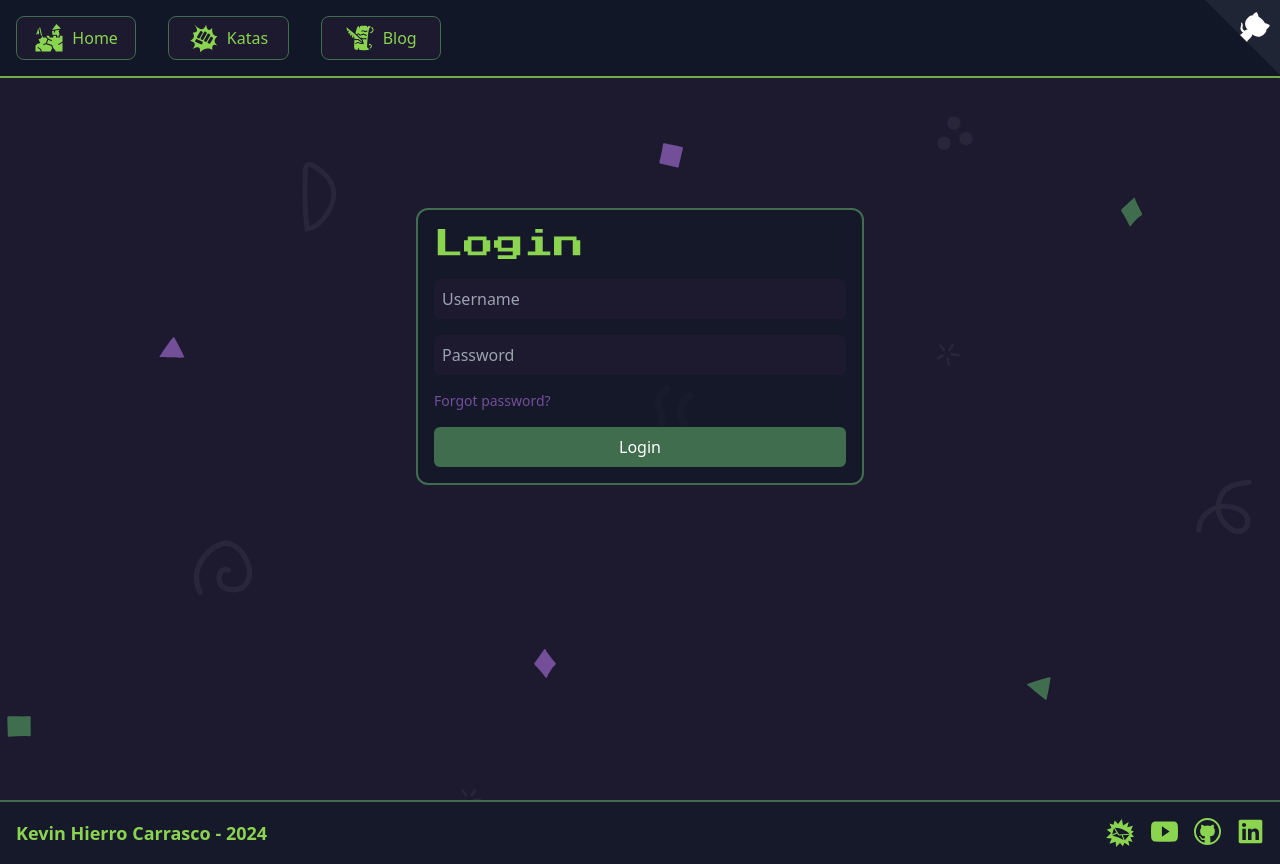
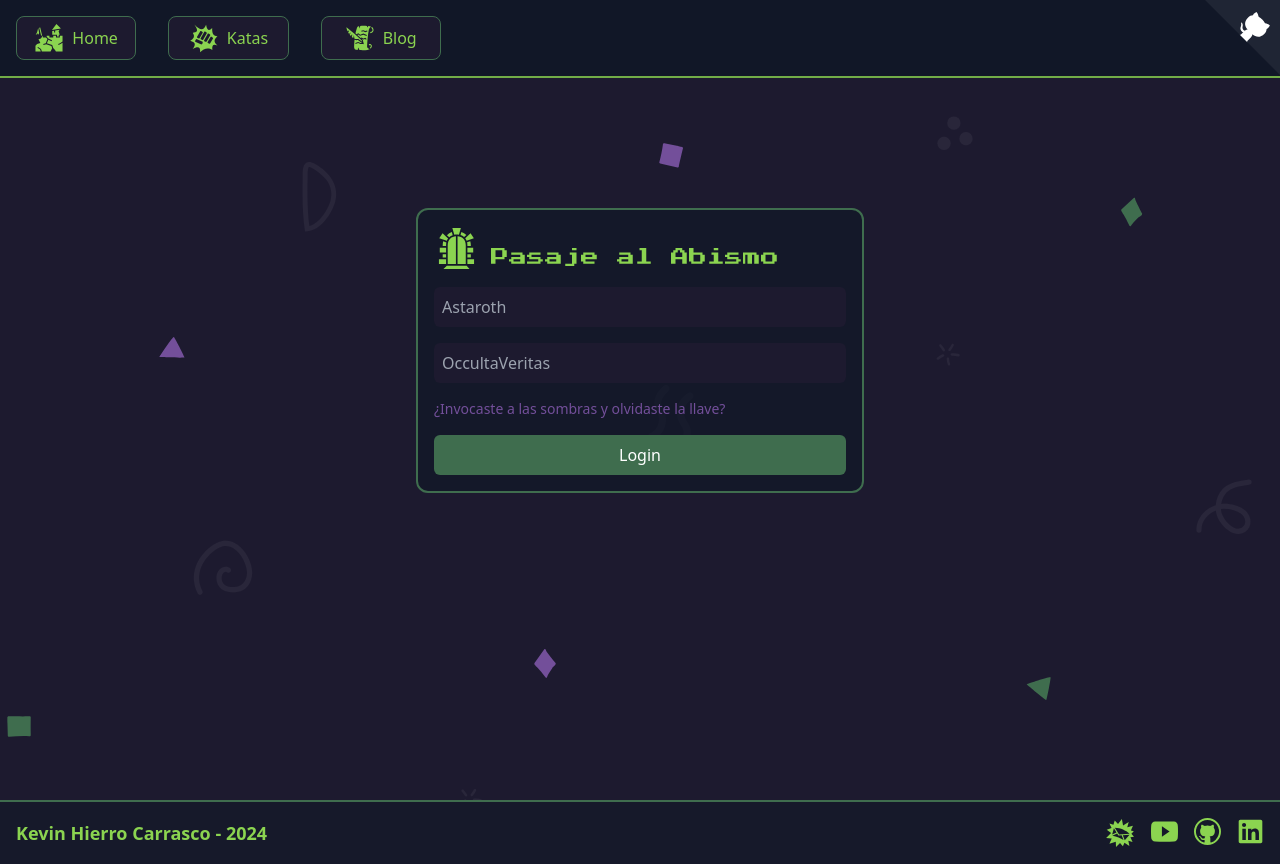
Before and after one commit to Wolfremium13/www.wolfremium.dev, a Next.js app: page /user/login in a window 1280 px wide. Built offline with nearby package versions, Linux system fonts and the light colour scheme.

Commit message:
💬 changing login phrases

```diff
--- a/src/core/user/login/ui/components/LoginForm.tsx
+++ b/src/core/user/login/ui/components/LoginForm.tsx
@@ -1,18 +1,20 @@
 import {Press_Start_2P} from "next/font/google";
+import { GiDoorway } from "react-icons/gi";
 
 const pressFont = Press_Start_2P({weight: "400", subsets: ["latin"]});
 const LoginForm = () => {
     return (
         <div className={"border-2 border-darkGreen p-4 rounded-xl w-full max-w-md bg-gray-900/70 flex flex-col gap-4"}>
-            <h1 className={pressFont.className}>
-                <span className={"text-lightGreen text-3xl"}>Login</span>
+            <h1 className={`text-lg text-lightGreen ${pressFont.className} d-flex justify-center align-center`}>
+                <GiDoorway size={45} className={"inline-block"}/>
+                <span className={"ml-3 align-bottom"}>Pasaje al Abismo</span>
             </h1>
-            <input type="text" placeholder="Username" minLength={6} required={true} aria-label={"Username"}
+            <input type="text" placeholder="Astaroth" minLength={6} required={true} aria-label={"Username"}
                    className={"rounded-md bg-darkViolet p-2 text-white"} autoComplete={"true"}/>
-            <input type="password" placeholder="Password" minLength={6} required={true} aria-label={"Password"}
+            <input type="password" placeholder="OccultaVeritas" minLength={6} required={true} aria-label={"Password"}
                    className={"rounded-md bg-darkViolet p-2 text-white"} autoComplete={"true"}/>
-            <a href="#" className={"text-lightViolet text-sm"}>Forgot password?</a>
-            <button className={"bg-darkGreen text-white p-2 rounded-md"}>Login</button>
+            <a href="#" className={"text-lightViolet text-sm"}>¿Invocaste a las sombras y olvidaste la llave?</a>
+            <button className={"bg-darkGreen hover:bg-lightViolet text-white p-2 rounded-md"}>Login</button>
         </div>
     );
 }
```
